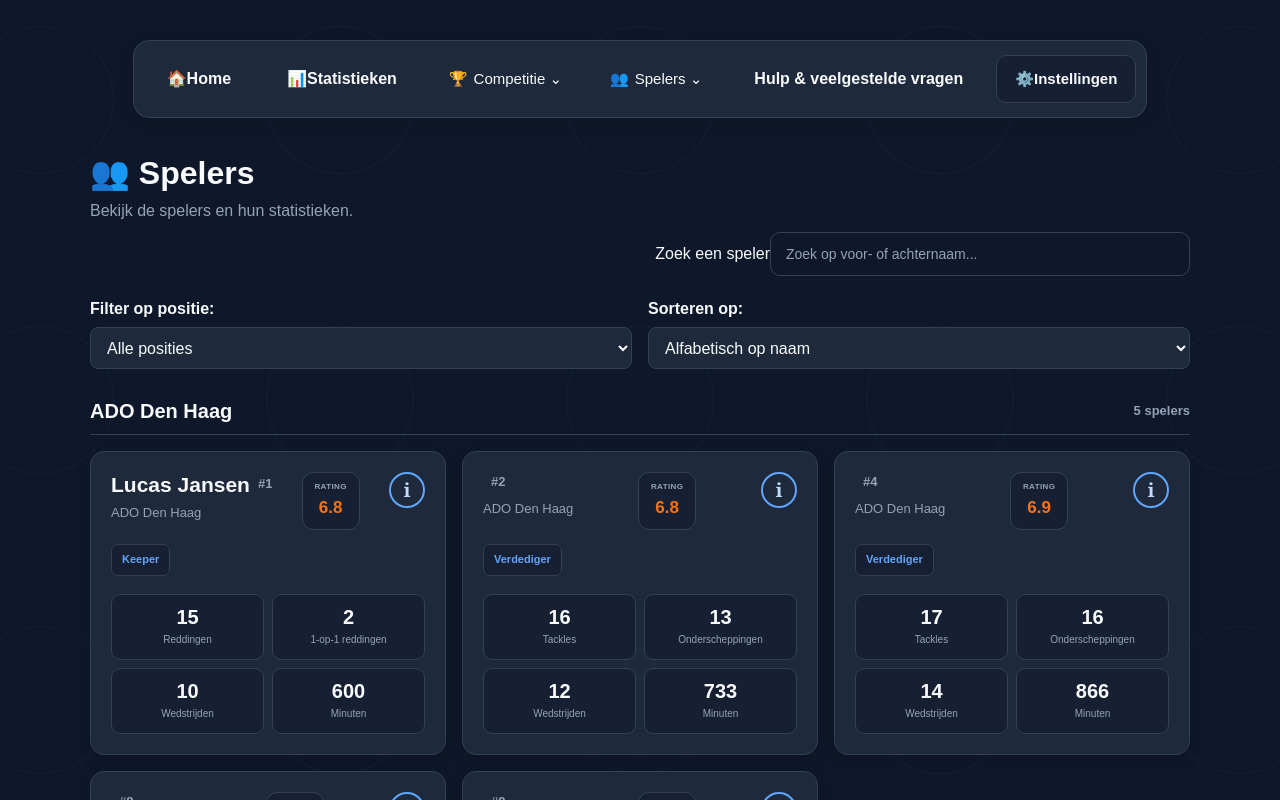
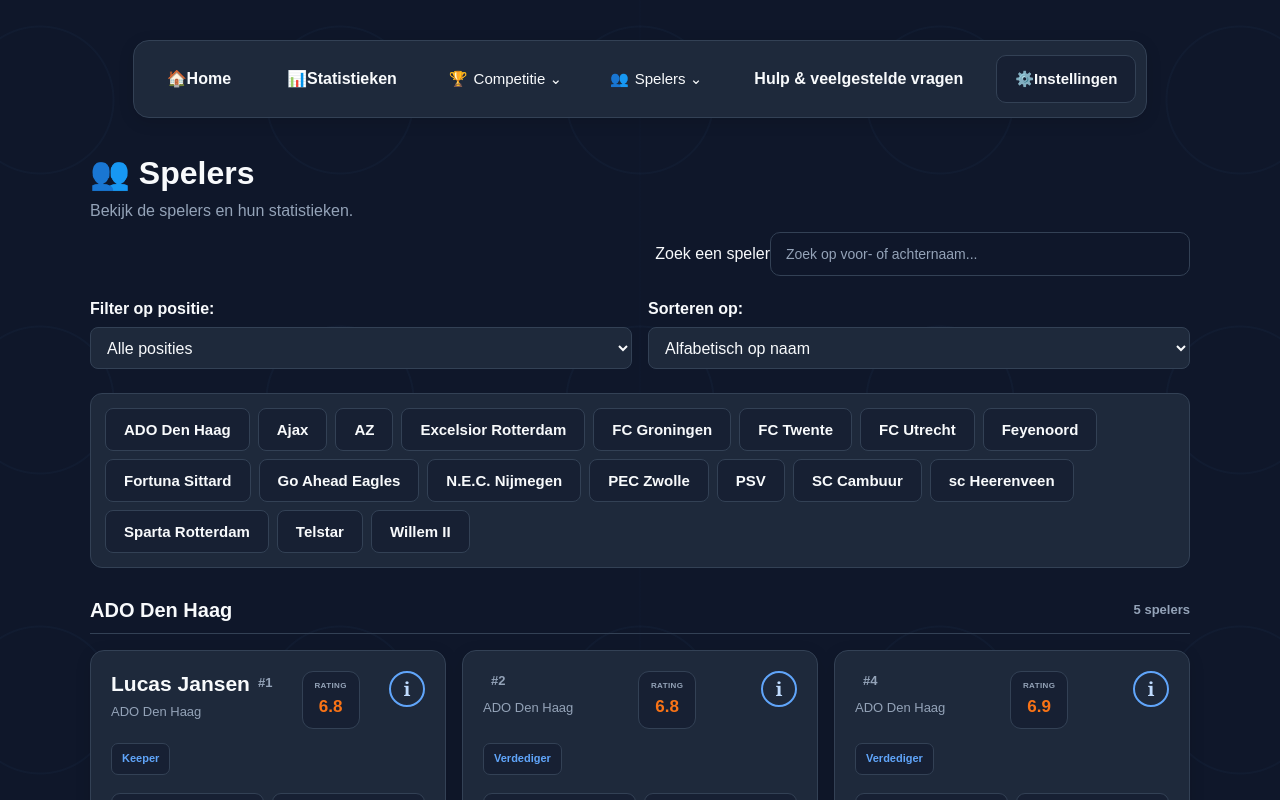
Before and after one commit to Ryan050409/simpel-design, a React (Vite) app: page /spelers in a window 1280 px wide. Shown: the top 800 px of the page. Built offline with nearby package versions, Linux system fonts and the light colour scheme.

Commit message:
scrollfunctie naar team aan spelerspagina toegevoegd

```diff
--- a/src/PlayersPage.tsx
+++ b/src/PlayersPage.tsx
@@ -1,4 +1,5 @@
 import { useState } from "react";
+import { useEffect } from "react";
 import type { Player, Team } from "./types.ts";
 import { translations, type Language } from "./translations.ts";
 
@@ -15,6 +16,12 @@ function PlayersPage({ playerList, teams, language }: PlayersPageProps) {
   const [searchTerm, setSearchTerm] = useState("");
   const [positionFilter, setPositionFilter] = useState("all");
   const [sortOrder, setSortOrder] = useState("name");
+  const scrollToTeam = (teamId: string) => {
+    document.getElementById(`team-${teamId}`)?.scrollIntoView({
+      behavior: "smooth",
+      block: "start",
+    });
+  };
 
   const filteredPlayers = playerList
     .filter((player) => {
@@ -134,6 +141,23 @@ function PlayersPage({ playerList, teams, language }: PlayersPageProps) {
           </select>
         </div>
       </div>
+      <nav className="players-team-navigation" aria-label={t.players}>
+        {teams
+          .slice()
+          .sort((a, b) => a.name.localeCompare(b.name))
+          .filter((team) =>
+            filteredPlayers.some((player) => player.team === team.name),
+          )
+          .map((team) => (
+            <button
+              key={team.id}
+              type="button"
+              onClick={() => scrollToTeam(String(team.id))}
+            >
+              {team.name}
+            </button>
+          ))}
+      </nav>
       <div className="players-by-team">
         {filteredPlayers.length === 0 && (
           <p role="status">{t.noPlayersMatchSearch}</p>
@@ -150,7 +174,11 @@ function PlayersPage({ playerList, teams, language }: PlayersPageProps) {
             if (teamPlayers.length === 0) return null;
 
             return (
-              <section className="players-team-section" key={team.id}>
+              <section
+                className="players-team-section"
+                id={`team-${team.id}`}
+                key={team.id}
+              >
                 <div className="players-team-header">
                   <h2>{team.name}</h2>
                   <span>
```
Also changed, not shown: src/App.css.
